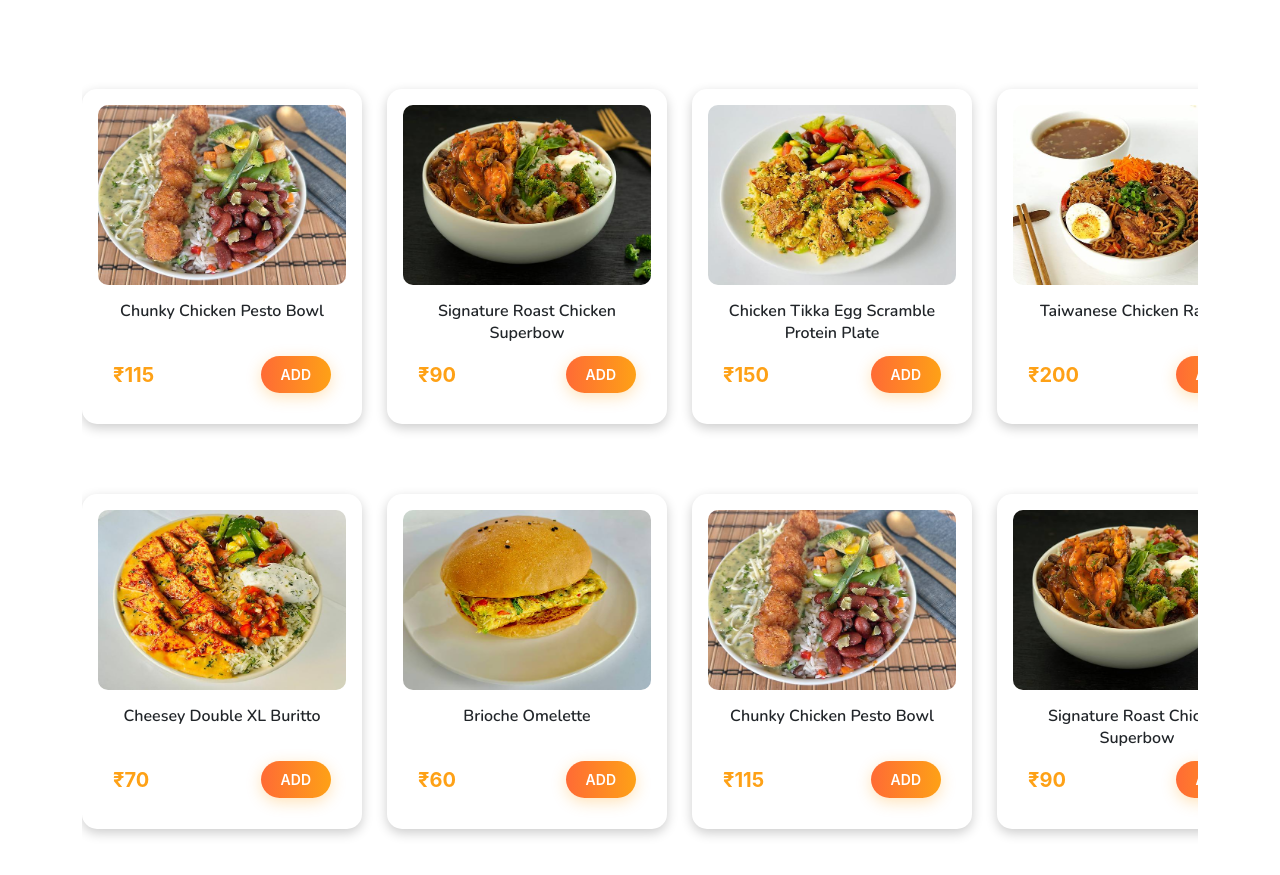
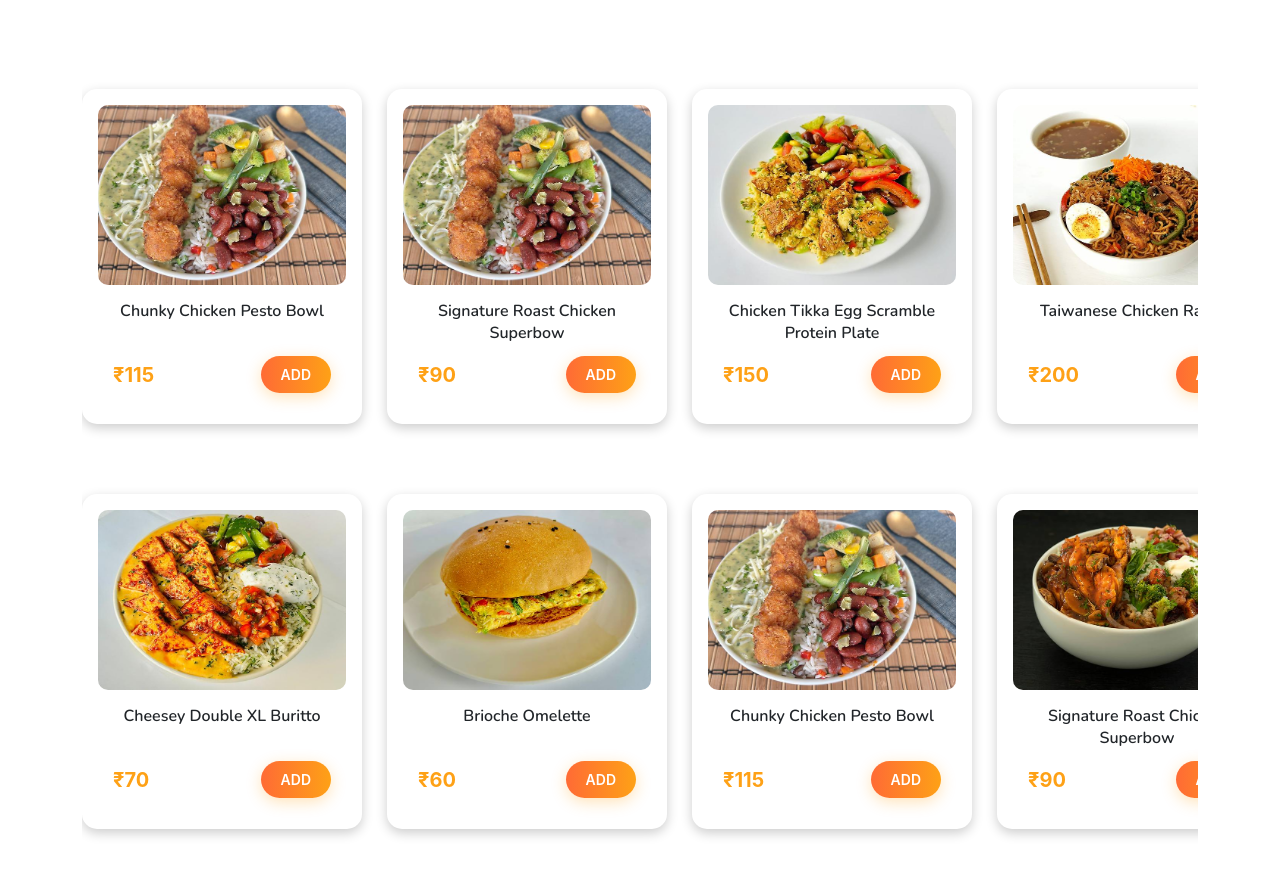
Before and after one commit to Rehankhadir/Maharaja1, a React (Create React App) app: page / in a window 1280 px wide. Shown: the part 2055-2930 px from the top of the page. Built offline with nearby package versions, Linux system fonts and the light colour scheme.

Commit message:
Menu images modification

```diff
--- a/src/components/LandingPage.jsx
+++ b/src/components/LandingPage.jsx
@@ -76,10 +76,10 @@ const MenuCard = ({ item, cart, addToCart, setCart }) => {
 
 const menuItems = [
   { id: 1, name: "Chunky Chicken Pesto Bowl", price: 115, img: "img/img2.jpg" },
-  { id: 2, name: "Signature Roast Chicken Superbow", price: 90, img: "img/img3.jpg" },
+  { id: 2, name: "Signature Roast Chicken Superbow", price: 90, img: "img/img2.jpg" },
   { id: 3, name: "Chicken Tikka Egg Scramble Protein Plate", price: 150, img: "img/img4.jpeg" },
   { id: 4, name: "Taiwanese Chicken Ramen", price: 200, img: "img/img5.jpg" },
-  { id: 5, name: "Californian Double Chicken Burger", price: 80, img: "img/img6.jpg" },
+  { id: 5, name: "Californian Double Chicken Burger", price: 80, img: "img/img5.jpg" },
   { id: 6, name: "Tex Mex Meaty Omelette", price: 180, img: "img/img7.jpg" },
   { id: 7, name: "Cheesey Double XL Buritto", price: 70, img: "img/img8.jpeg" },
   { id: 8, name: "Brioche Omelette", price: 60, img: "img/img1.jpg" },
```
